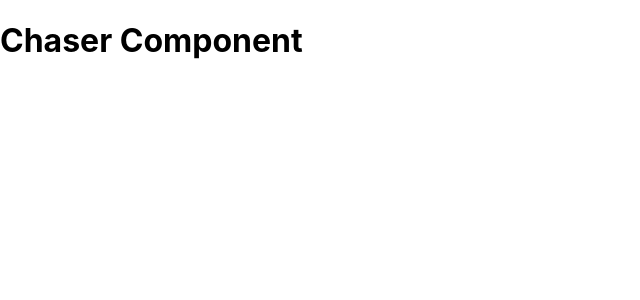
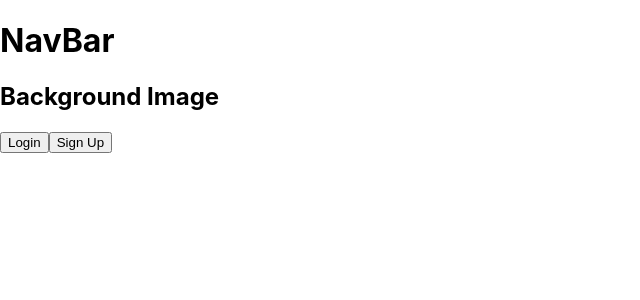
Before and after one commit to cherkesky/Chaser, a React (Create React App) app: page / in a window 1280 px wide. Shown: the top 300 px of the page, without its empty margins (0-640 px from the left). Built offline with nearby package versions, Linux system fonts and the light colour scheme.

Commit message:
initial ApplicationViews_Navbar_Chaser

```diff
--- /dev/null
+++ b/src/ApplicationViews.js
@@ -0,0 +1,19 @@
+import React, { Component } from 'react'
+import { Route } from "react-router-dom";
+import Welcome from "./components/welcome/Welcome"
+
+export class ApplicationViews extends Component {
+  render() {
+    return (
+      <React.Fragment>
+        <Route
+          exact path="/" render={props => {
+            return <Welcome {...props} />
+          }}
+        />
+      </React.Fragment>
+    )
+  }
+}
+
+export default ApplicationViews
--- a/src/components/Chaser.js
+++ b/src/components/Chaser.js
@@ -1,11 +1,15 @@
 import React, { Component } from 'react'
+import NavBar from './nav/Navbar'
+import ApplicationViews from '../ApplicationViews'
+
 
 export class Chaser extends Component {
   render() {
     return (
-      <div>
-        <h1>Chaser Component</h1>
-      </div>
+      <React.Fragment>
+        <NavBar/>
+        <ApplicationViews/>
+      </React.Fragment>
     )
   }
 }
--- /dev/null
+++ b/src/components/nav/Navbar.js
@@ -0,0 +1,12 @@
+import React, { Component } from 'react'
+export class Navbar extends Component {
+  render() {
+    return (
+      <div>
+        <h1>NavBar</h1>
+      </div>
+    )
+  }
+}
+
+export default Navbar
--- /dev/null
+++ b/src/components/welcome/Welcome.js
@@ -0,0 +1,22 @@
+import React, { Component } from 'react'
+
+export class Welcome extends Component {
+  render() {
+    return (
+      <div class="container">
+
+        <div>
+          <h2>Background Image</h2>
+        </div>
+
+        <button type="button" id="login" >Login</button>
+        <button type="button" id="signup" >Sign Up</button>
+
+
+
+      </div>
+    )
+  }
+}
+
+export default Welcome
```
